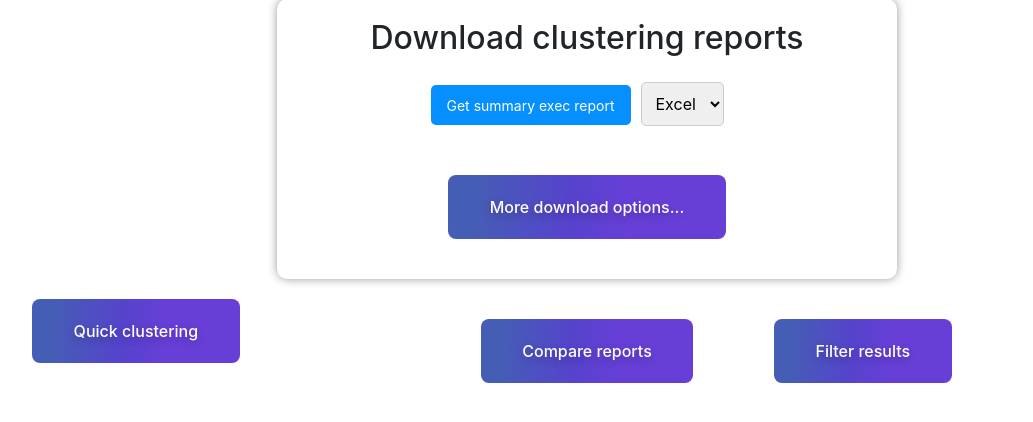
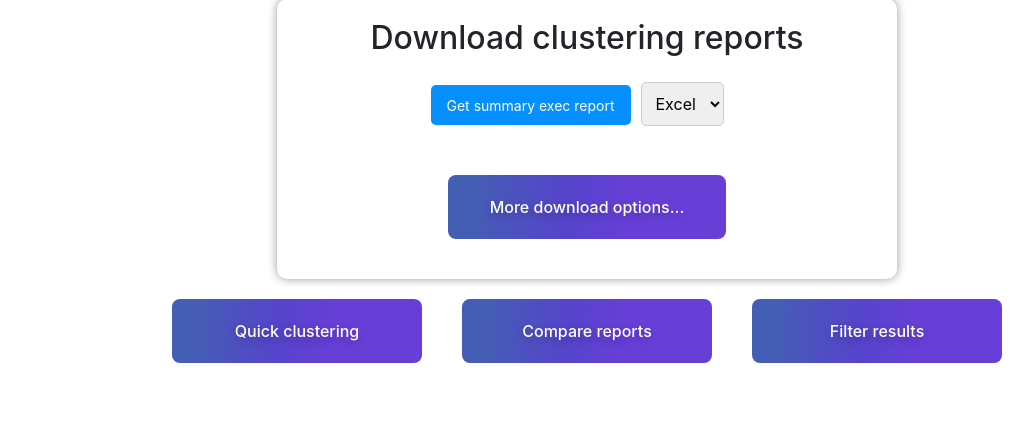
Before and after one commit to mrutkowsky/NAWROS, a Flask app: template app/templates/cluster_viz_chartjs.html in a window 1280 px wide. Shown: the part 107-529 px from the top of the page, without its empty margins (53-1086 px from the left). Run offline with Flask 3, Linux system fonts and the light colour scheme; the template is opened without the code that fills it, so the values that code supplies are empty; parts of the project's set-up code (start-up, migrations or seed data) failed here and were passed over; some libraries are stand-ins or nearby versions.

Commit message:
new analysis layout

```diff
--- a/app/templates/cluster_viz_chartjs.html
+++ b/app/templates/cluster_viz_chartjs.html
@@ -32,27 +32,38 @@
             cursor: pointer;
         }
 
-        .container {  display: grid;
+        .container {  /*display: grid;
         grid-template-columns: 1fr 1fr 1fr;
         grid-template-rows: 1fr;
         grid-auto-rows: 1fr;
-        gap: 3px 3px;
+        gap: 3px 3px ;
         grid-auto-flow: row;
         grid-template-areas:
-            "Cluster Compare Filter";
+            "Cluster Compare Filter"; */
+        display: flex;
+        flex-direction: row;
+        justify-content: center
         }
 
         /*.Plot { grid-area: Plot; }*/
-        .Cluster { grid-area: Cluster; }
-
-        .Compare {
-            grid-area: Compare;
+        .Cluster {/* grid-area: Cluster; /*
             display: flex;
             justify-content: center;
             align-items: center;
-            flex-direction: column;}
+            flex-direction: column; */}
 
-        .Filter { grid-area: Filter; }
+        .Compare { /*
+            grid-area: Compare; /*
+            display: flex;
+            justify-content: center;
+            align-items: center;
+            flex-direction: column; */}
+
+        .Filter {  /*grid-area: Filter;
+            display: flex;
+            justify-content: center;
+            align-items: center;
+            flex-direction: column; */}
 
         /*.Report { grid-area: Report; }*/
 
@@ -188,8 +199,10 @@
             </div>
     </div>
     <div class="container" >
-        <div class="Cluster" style="margin-top: 20px;">
-            <button id="quick-clustering-button" class="button-36">Quick clustering</button>
+        <div class="Cluster" style="margin-top: 20px; margin-right: 20px;margin-left: 20px;">
+            <div>
+                <button id="quick-clustering-button" class="button-36" style="width: 250px;">Quick clustering</button>
+            </div>
             <div class="quick-clustering" id="quick-clustering" style="display: none;">
                 <form class="form-style" action="/update_clusters_new_file"  method="post" enctype="multipart/form-data">
                     <label>Load new file:</label>
@@ -257,8 +270,8 @@
                 </form>
             </div>
         </div>
-            <div class="Compare">
-            <button id="compare-button" class="button-36" style="margin-top: 40px;">Compare reports</button>
+        <div class="Compare" style="margin-top: 20px; margin-right: 20px; margin-left: 20px;">
+            <button id="compare-button" class="button-36" style="width: 250px;">Compare reports</button>
             <div id="compare" style="display: none;">
                 <form class="form-style" method="post" action="/compare_with_last_report">
 
@@ -323,9 +336,9 @@
                 </div>
             </div>
         </div>
-    <div class="Filter">
-        <button id="filter-button" class="button-36" style="margin-top: 40px;">Filter results</button>
-        <div id="filter" name="filter" style="display: none; margin-top: 20px; box-shadow: 0px 0px 10px #999; border-radius: 10px; padding: 20px">
+        <div class="Filter" style="margin-top: 20px; margin-right: 20px; margin-left: 20px;">
+            <button id="filter-button" class="button-36" style="width: 250px;">Filter results</button>
+            <div id="filter" name="filter" style="display: none; box-shadow: 0px 0px 10px #999; border-radius: 10px; padding: 20px">
                 <div>
                     <p style="text-align: left;">Filter by date</p>
                     <label for="filter-from-date">From</label>
```
Lines whose indentation alone changed are shown as unchanged.
